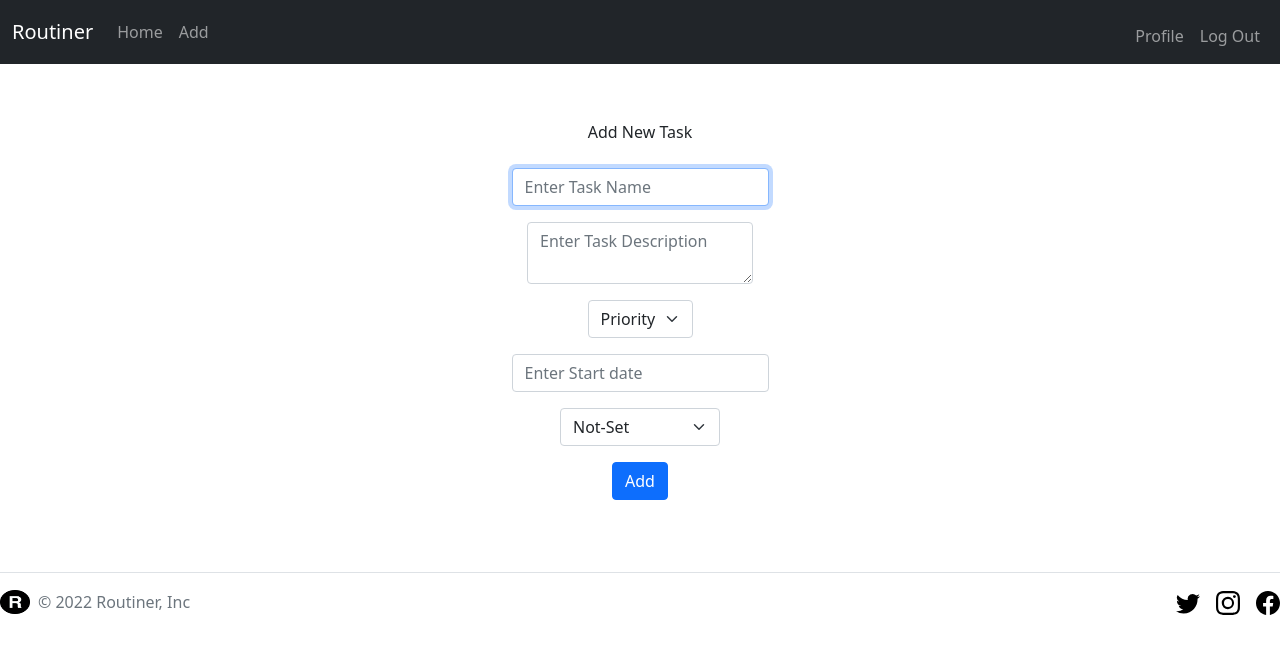
After one commit to ahmedelbrmbaly/routiner, a Flask app: page /add in a window 1280 px wide. The commit adds this page. Shown: the top 654 px of the page. Run offline with Flask 2, Linux system fonts and the light colour scheme; a user stored in the database is signed in; some libraries are stand-ins or nearby versions.

Commit message:
Add Layout

```diff
--- a/app.py
+++ b/app.py
@@ -43,12 +43,6 @@ def after_request(response):
     response.headers["Expires"] = 0
     response.headers["Pragma"] = "no-cache"
     return response
-
-@app.route("/")
-@login_required
-def index():
-
-  return render_template("index.html")
 
 
 @app.route("/register", methods=["GET", "POST"])
@@ -177,3 +171,18 @@ def profile():
     else:
 
         return render_template("profile.html", row=row)
+
+
+@app.route("/")
+@login_required
+def index():
+
+  return render_template("index.html")
+
+
+
+@app.route("/add")
+@login_required
+def add():
+
+  return render_template("add.html")
--- /dev/null
+++ b/templates/add.html
@@ -0,0 +1,63 @@
+{% extends "layout.html" %} {% block title %} Add {% endblock %} {% block main%}
+
+<!-- add form -->
+<br />
+<label> Add New Task</label>
+<br /><br />
+<form action="/add" method="post">
+  <div class="mb-3">
+    <input
+      required
+      autocomplete="off"
+      autofocus
+      class="form-control mx-auto w-auto"
+      name="name"
+      placeholder="Enter Task Name"
+      type="text"
+    />
+  </div>
+
+  <div class="mb-3">
+    <textarea
+      name="description"
+      class="form-control mx-auto w-auto"
+      aria-label="With textarea"
+      spellcheck="false"
+      placeholder="Enter Task Description"
+    ></textarea>
+  </div>
+
+  <div class="mb-3">
+    <select
+      class="form-select mb-3 mx-auto w-auto"
+      name="priority"
+      id="priority"
+    >
+      <option disabled selected value="priority">Priority</option>
+      <option value="1">1</option>
+      <option value="1">2</option>
+
+      <option value="3">3</option>
+      <option value="4">4</option>
+      <option value="5">5</option>
+    </select>
+  </div>
+
+  <div class="mb-3">
+    <input required class="form-control mx-auto w-auto"
+    onfocus="(this.type='date')" type=text" id="start-date" name="start-date"
+    placeholder="Enter Start date" />
+  </div>
+
+  <div class="mb-3">
+    <select class="form-select mx-auto w-auto" name="status" id="status1">
+      <option value="done-on-time">Done-On-Time</option>
+      <option value="done">Done</option>
+      <option selected value="not-set">Not-Set</option>
+      <option value="missed">Missed</option>
+    </select>
+  </div>
+
+  <button class="btn btn-primary" type="submit">Add</button>
+</form>
+{% endblock %}
--- a/templates/index.html
+++ b/templates/index.html
@@ -3,7 +3,7 @@ main%}
 
 <table class="table">
   <thead class="table-dark">
-    <th class="text-center">Routines</th>
+    <th class="text-center">Tasks</th>
     <th class="text-center">Description</th>
     <th class="text-center">Priority</th>
     <th class="text-center">Start Date</th>
--- a/templates/layout.html
+++ b/templates/layout.html
@@ -89,19 +89,20 @@
               >Home</a
             > -->
             </li>
-            <!-- <li class="nav-item">
-              <a class="nav-link" href="#">DashBoard</a>
-            </li> -->
 
             <li class="nav-item">
-              <a class="nav-link" href="{{ url_for('profile') }}">Profile</a>
+              <a class="nav-link" href="{{ url_for('add') }}">Add</a>
             </li>
 
             <!-- <li class="nav-item">
               <a class="nav-link disabled">Disabled</a>
             </li> -->
           </ul>
+
           <ul class="navbar-nav ms-auto mt-2">
+            <li class="nav-item">
+              <a class="nav-link" href="{{ url_for('profile') }}">Profile</a>
+            </li>
             <li class="nav-item">
               <a class="nav-link" href="/logout">Log Out</a>
             </li>
```
Also changed, not shown: 1 other file.
